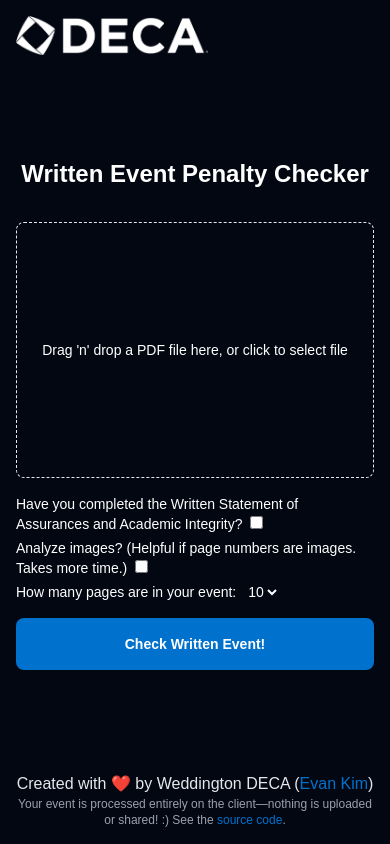
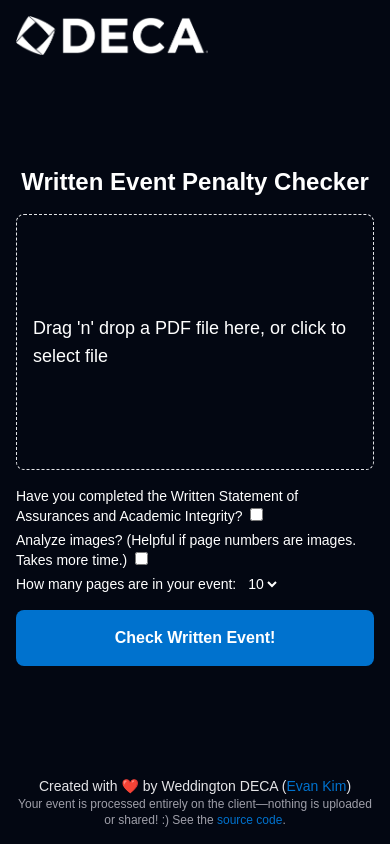
Before and after one commit to Evanston09/deca_penalty, a React (Vite) app: page / in a window 390 px wide. Built offline with nearby package versions, Linux system fonts and the light colour scheme.

Commit message:
Some changes to layout

```diff
--- a/src/components/Footer.tsx
+++ b/src/components/Footer.tsx
@@ -1,14 +1,14 @@
 function Footer() {
   return (
-    <footer className="text-center m-4 text-gray-200 flex flex-col items-center">
-      <p>
+    <footer className="text-center m-4 text-zinc-200 flex flex-col items-center">
+      <p className="text-sm md:text-base">
         Created with ❤️ by Weddington DECA (
         <a className="hover:underline text-deca-blue" href="https://evankim.me">
           Evan Kim
         </a>
         )
       </p>
-      <p className="text-xs text-gray-400">
+      <p className="text-xs text-zinc-400">
         Your event is processed entirely on the client—nothing is uploaded or
         shared! :) See the{" "}
         <a href="https://github.com" className="text-deca-blue hover:underline">
--- a/src/pages/Results.tsx
+++ b/src/pages/Results.tsx
@@ -35,11 +35,11 @@
 
   return (
     <>
-      <h1 className="text-2xl md:text-5xl font-semibold mb-8">
+      <h1 className="text-2xl md:text-5xl font-semibold mb-4">
         Written Event Penalty Checker
       </h1>
 
-      <iframe src={pdfLink} className="h-164 max-w-lg w-full mb-8" />
+      <iframe src={pdfLink} className="h-164 max-w-lg w-full mb-4" />
       {results ? (
         <div className="space-y-1">
           {Object.values(results).every((item) => item === true) &&
@@ -67,6 +67,7 @@
             isDone={state.isIntegrityDone}
             text="Written Statement of Assurances and Academic Integrity Completed"
           />
+          <p className="text-xs text-zinc-500">*May be inaccurate</p>
         </div>
       ) : (
         <p>Loading results...</p>
--- a/src/pages/Upload.tsx
+++ b/src/pages/Upload.tsx
@@ -46,19 +46,21 @@
 
   return (
     <>
-      <h1 className="text-2xl md:text-5xl font-semibold mb-8">
+      <h1 className="text-2xl md:text-5xl font-semibold mb-4">
         Written Event Penalty Checker
       </h1>
 
-      <form action={submit} className="flex flex-col gap-4">
+      <form action={submit} className="flex flex-col gap-4 max-w-full">
         <div>
           <div
-            className="text-sm md:text-lg p-4 h-64 w-full flex items-center justify-center border-1 border-gray-200 border-dashed rounded-lg"
+            className="text-lg p-4 h-64 flex items-center justify-center border-1 border-zinc-200 border-dashed rounded-lg"
             {...getRootProps()}
           >
             <input {...getInputProps()} />
             {pdfUpload ? (
-              <p className="underline">{pdfUpload.name}</p>
+              <p className="underline overflow-hidden text-ellipsis">
+                {pdfUpload.name}
+              </p>
             ) : isDragActive ? (
               <p>Drop the file here ...</p>
             ) : (
@@ -111,7 +113,7 @@
           </label>
         </div>
 
-        <button className="text-sm md:text-base font-semibold w-full bg-deca-blue hover:bg-deca-blue-hover p-4 rounded-lg">
+        <button className="text-base md:text-lg font-semibold w-full bg-deca-blue hover:bg-deca-blue-hover p-4 rounded-lg">
           Check Written Event!
         </button>
       </form>
```
